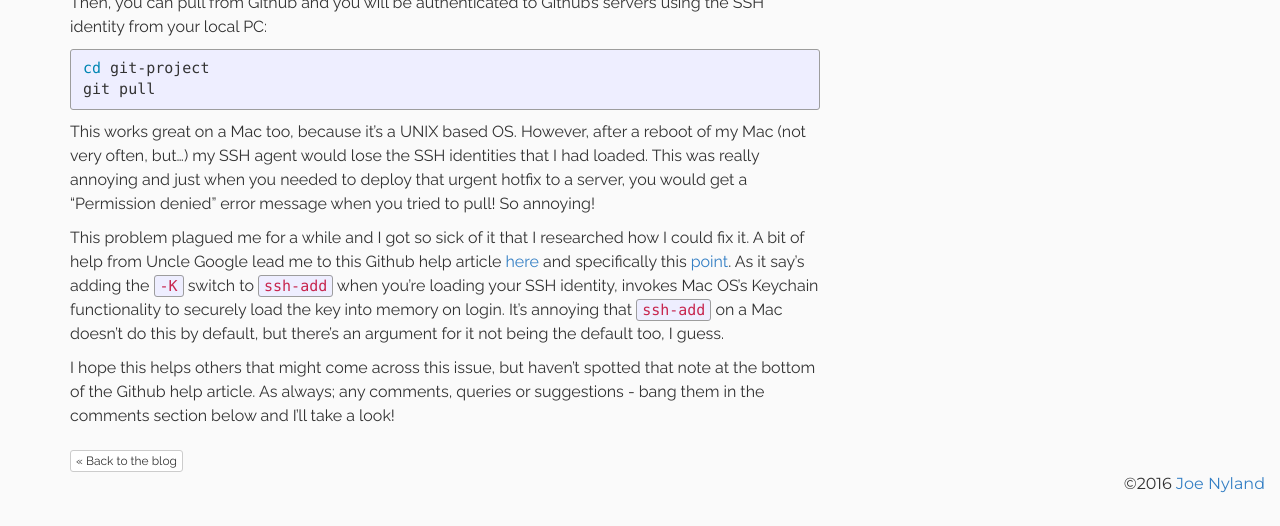
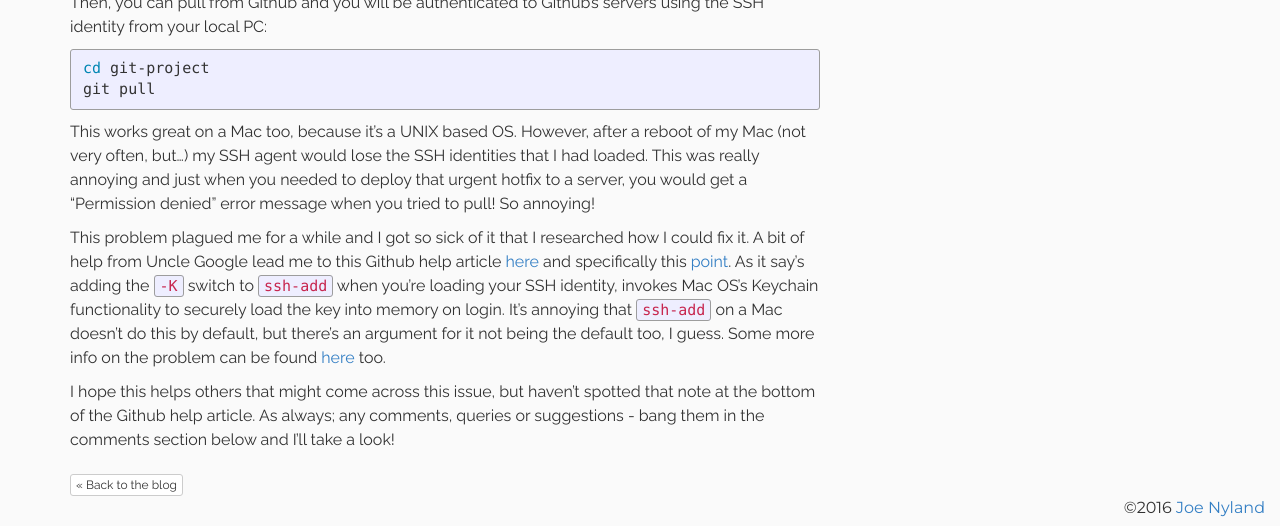
Before and after one commit to JoeNyland/joenyland.github.io, a Jekyll site: the page built from _posts/2016-03-11-mac-ssh-agent-not-loading-identity-on-login.md, in a window 1280 px wide and 900 px high, scrolled down 552 px, cut to the strip 374-900 px from the top of the window. Built offline with Jekyll 4.4.1, drawn with Linux system fonts in a browser that asks for light colours; nearby versions of some CDN libraries; emoji names are drawn with the system emoji font; comment, search, counter and statistics services are not loaded; before the commit the page ends 1428 px from its top, so only the background shows below that.

Commit message:
Add a link to SSH agent post

```diff
--- a/_posts/2016-03-11-mac-ssh-agent-not-loading-identity-on-login.md
+++ b/_posts/2016-03-11-mac-ssh-agent-not-loading-identity-on-login.md
@@ -52,7 +52,7 @@ This problem plagued me for a while and I got so sick of it that I researched ho
 Uncle Google lead me to this Github help article [here][1] and specifically this [point][2]. As it say's adding the `-K`
 switch to `ssh-add` when you're loading your SSH identity, invokes Mac OS's Keychain functionality to securely load the
 key into memory on login. It's annoying that `ssh-add` on a Mac doesn't do this by default, but there's an argument for
-it not being the default too, I guess.
+it not being the default too, I guess. Some more info on the problem can be found [here][3] too.
 
 I hope this helps others that might come across this issue, but haven't spotted that note at the bottom of the Github
 help article. As always; any comments, queries or suggestions - bang them in the comments section below and I'll take a
```
Also changed, not shown: other parts of _posts/2016-03-11-mac-ssh-agent-not-loading-identity-on-login.md (+1 -0 lines).
